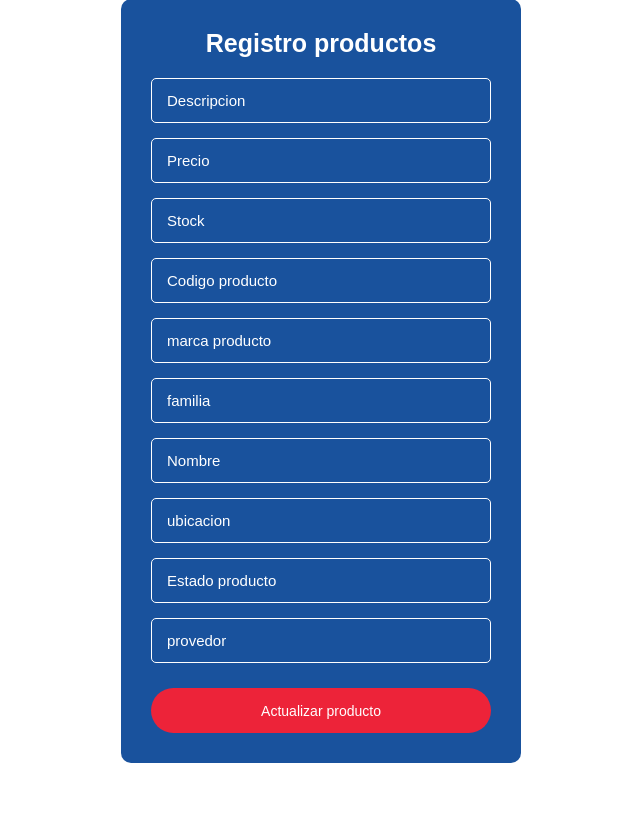
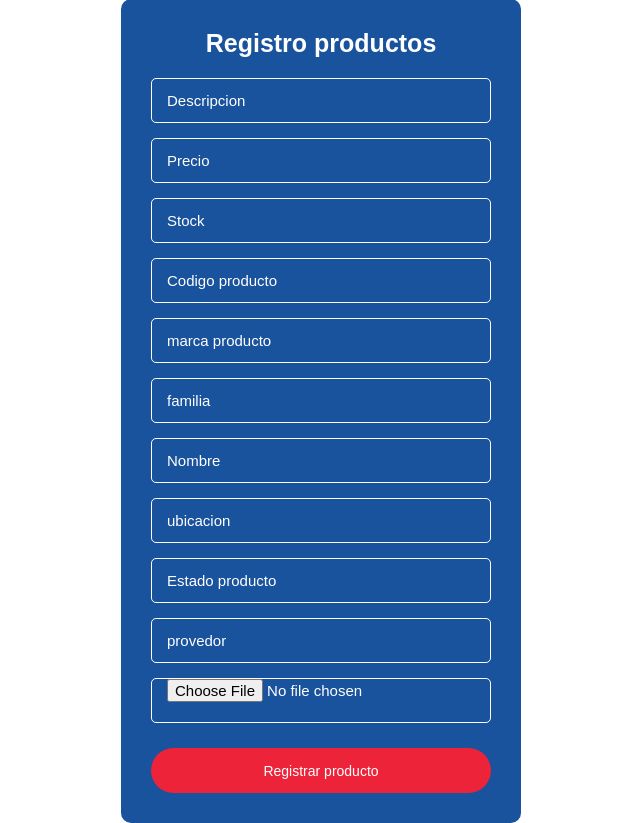
Before and after one commit to Hiram257/TrabajoGrupal-FINAL, a PHP site: page /formulario_productos.php in a window 1280 px wide. Shown: the part 37-860 px from the top of the page, without its empty margins (319-959 px from the left). Before the commit the page ends 800 px from the top, so only its background shows below. Run offline with PHP 8.4, Linux system fonts and the light colour scheme.

Commit message:
Agregando opcion para subir imagen

```diff
--- a/pagina_web/Archivo_prueba_registro_producto/Formulario_Registrar_Productos/formulario_productos.php
+++ b/pagina_web/Archivo_prueba_registro_producto/Formulario_Registrar_Productos/formulario_productos.php
@@ -31,7 +31,8 @@
 
 
             <input id="id_proveedor" class="input_info" type="tel" placeholder="provedor">
-            <button class="register_btn" type="submit">Actualizar producto</button>
+             <input class="input_info" type="file" name="archivo">
+            <button class="register_btn" type="submit">Registrar producto</button>
         </form>
 
 
```
